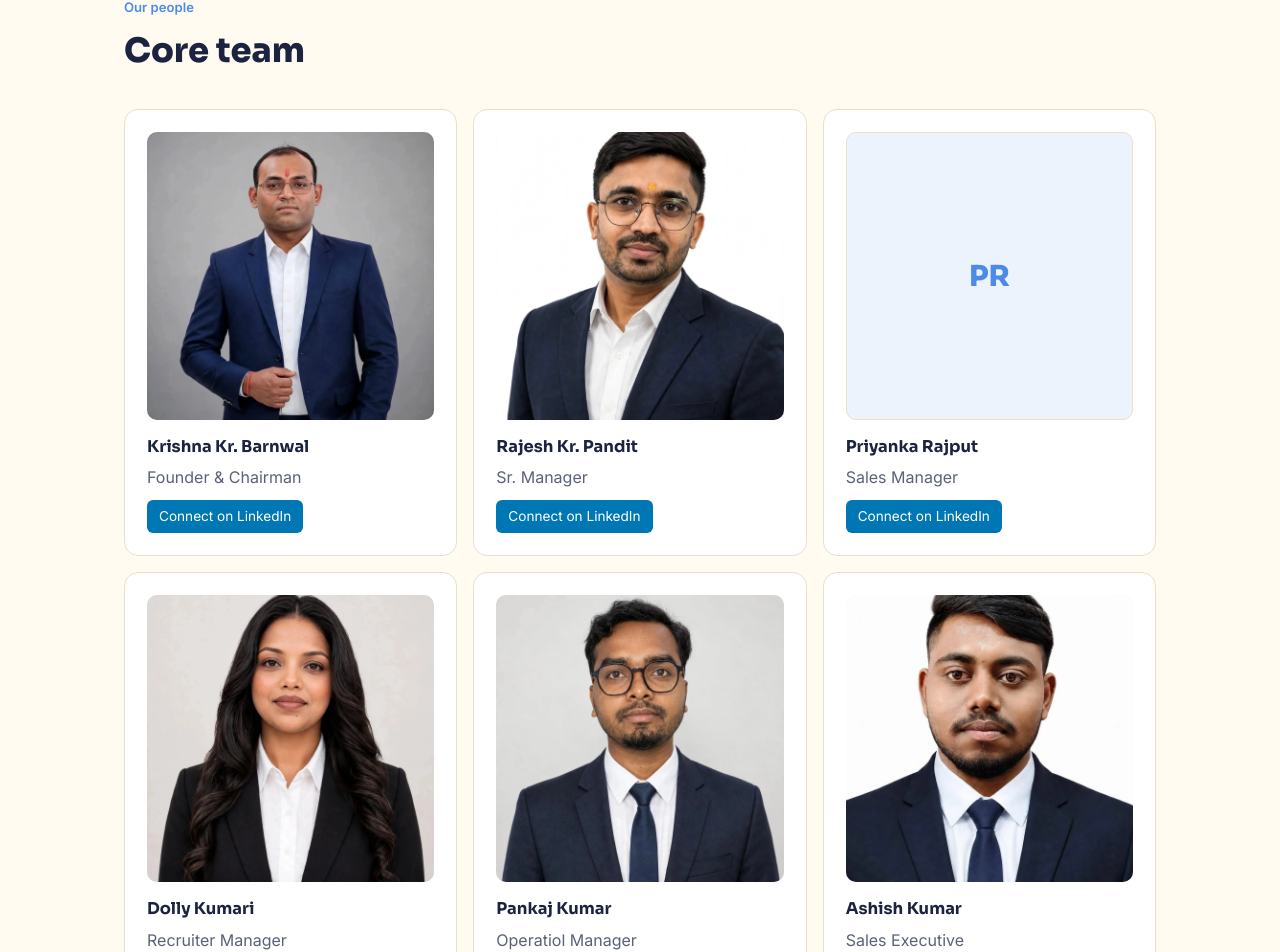
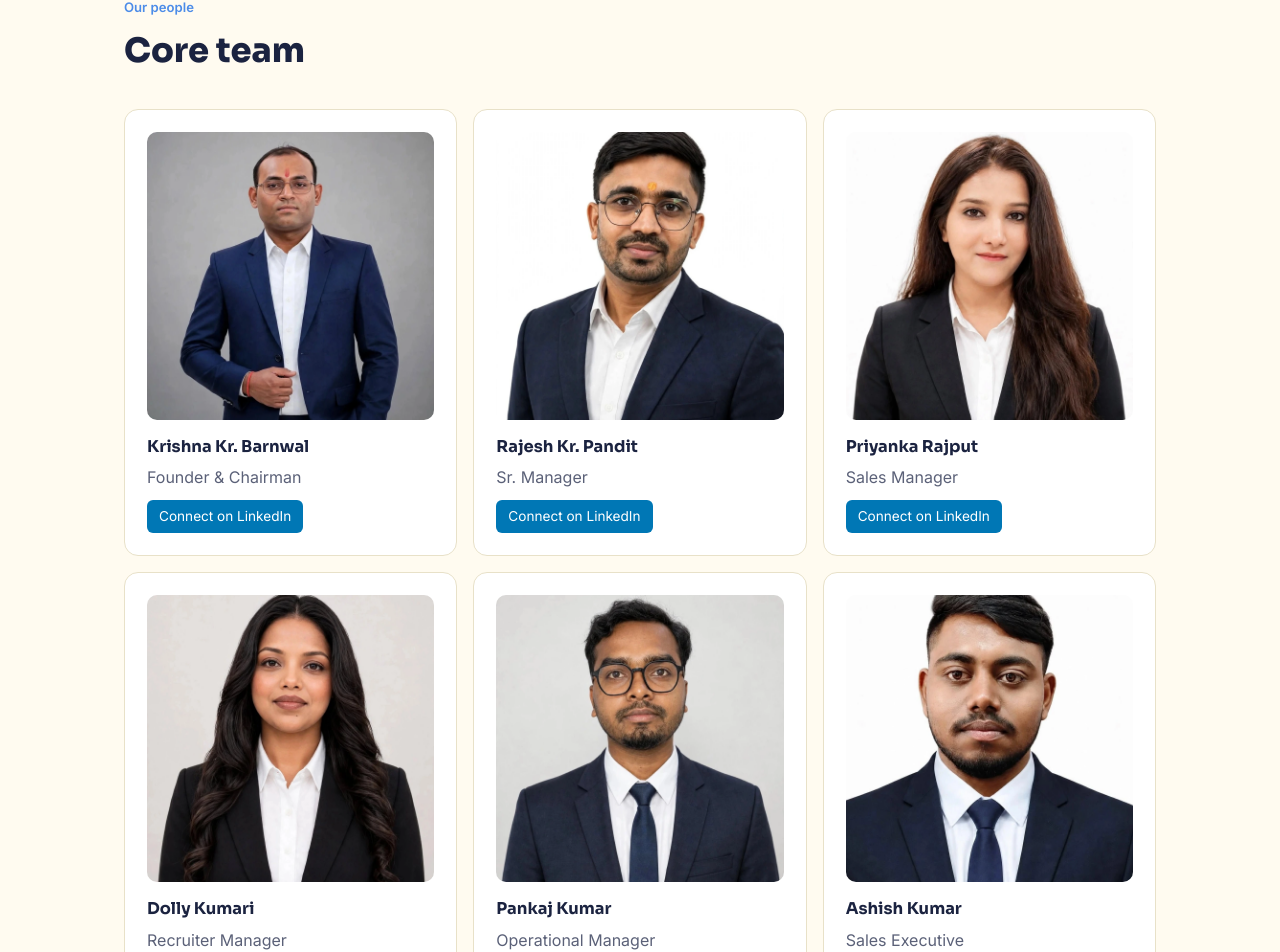
Before and after one commit to Deepak172003/MS_Consultant, a React (Vite) app: page /MS_Consultant/about in a window 1280 px wide. Shown: the part 1297-2249 px from the top of the page. Built offline with nearby package versions, Linux system fonts and the light colour scheme.

Commit message:
Update About.jsx

```diff
--- a/src/pages/About.jsx
+++ b/src/pages/About.jsx
@@ -33,7 +33,7 @@ const team = [
   {
     name: "Priyanka Rajput",
     role: "Sales Manager ",
-    photo: "Priyanka Sales.webp",
+    photo: "Priyanka_Sales.webp",
     linkedin: "https://www.linkedin.com/in/priyanka-rajput-31a621296",
   },
   {
@@ -44,7 +44,7 @@ const team = [
   },
   {
     name: "Pankaj Kumar",
-    role: "Operatiol Manager",
+    role: "Operational  Manager",
     photo: "Pankaj.webp",
     linkedin: "https://www.linkedin.com/in/pankaj-kumar-0868b9374",
   },
@@ -58,7 +58,7 @@ const team = [
     name: "Sagar",
     role: "Recruiter",
     photo: "Sagar.webp",
-    linkedin: "https://www.linkedin.com/in/REPLACE-ID",
+    linkedin: "https://www.linkedin.com/in/sagar-barnwal-8b26a9426",
   },
 ];
 
```
